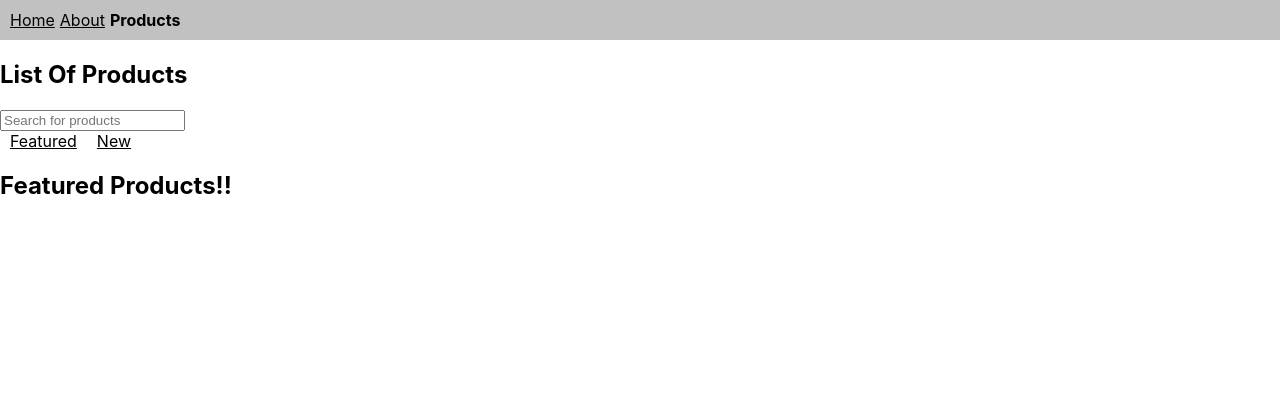
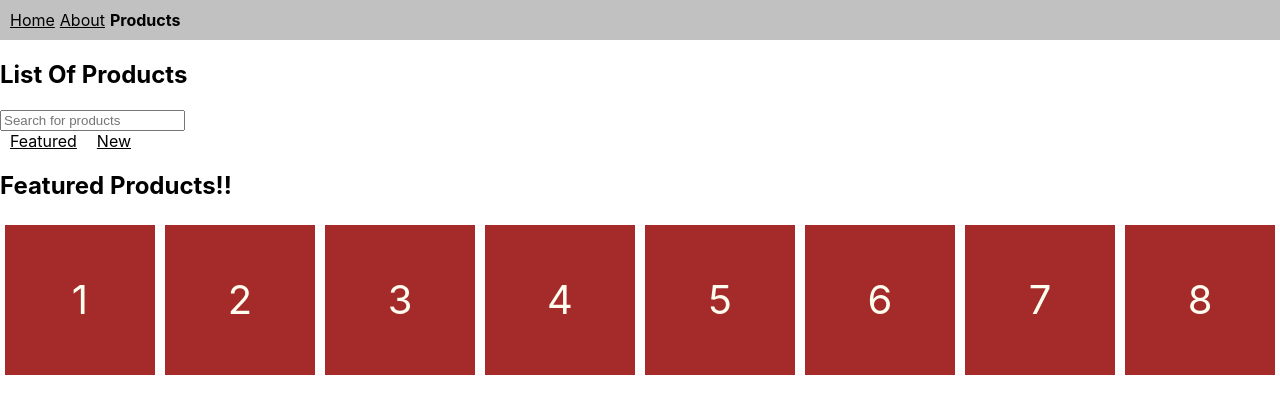
Before and after one commit to Chaitra-Kulkarni/React-Router, a JavaScript app: page /products/featured in a window 1280 px wide. Shown: the top 414 px of the page. Built offline with nearby package versions, Linux system fonts and the light colour scheme; the HTML template or start-up script is replaced by a standard one.

Commit message:
minor: index Route

```diff
--- a/src/App.js
+++ b/src/App.js
@@ -16,6 +16,7 @@
       <Route path="/" element={<Home />} />
       <Route path="about" element={<About />} />
       <Route path="products" element={<Products />}>
+        <Route index element={<FeaturedProducts />} />
         <Route path="featured" element={<FeaturedProducts />} />
         <Route path="new" element={<NewProducts />} />
       </Route>
--- a/src/components/FeaturedProducts.js
+++ b/src/components/FeaturedProducts.js
@@ -1,7 +1,17 @@
 export const FeaturedProducts = () => {
-    return (
-        <div>
-            <h2>Featured Products!!</h2>
-        </div>
-    )
-}
+  return (
+    <div>
+      <h2>Featured Products!!</h2>
+      <div className="orders-wrapper">
+        <div>1</div>
+        <div>2</div>
+        <div>3</div>
+        <div>4</div>
+        <div>5</div>
+        <div>6</div>
+        <div>7</div>
+        <div>8</div>
+      </div>
+    </div>
+  );
+};
```
